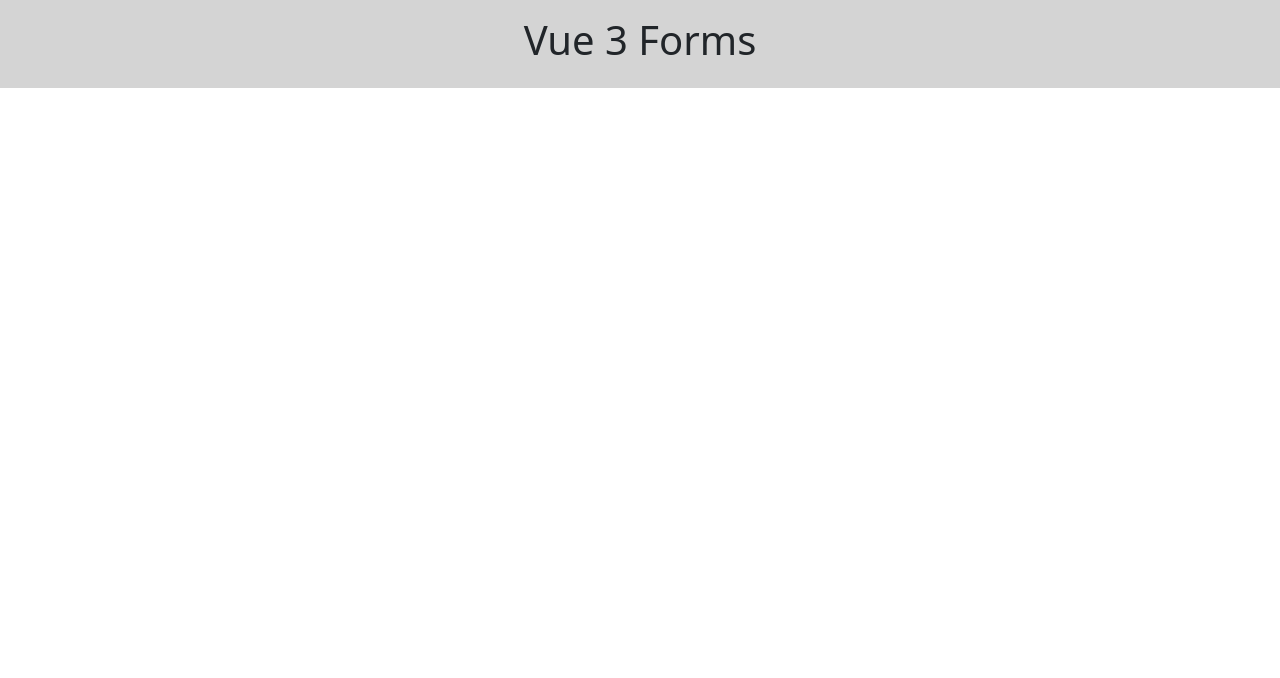
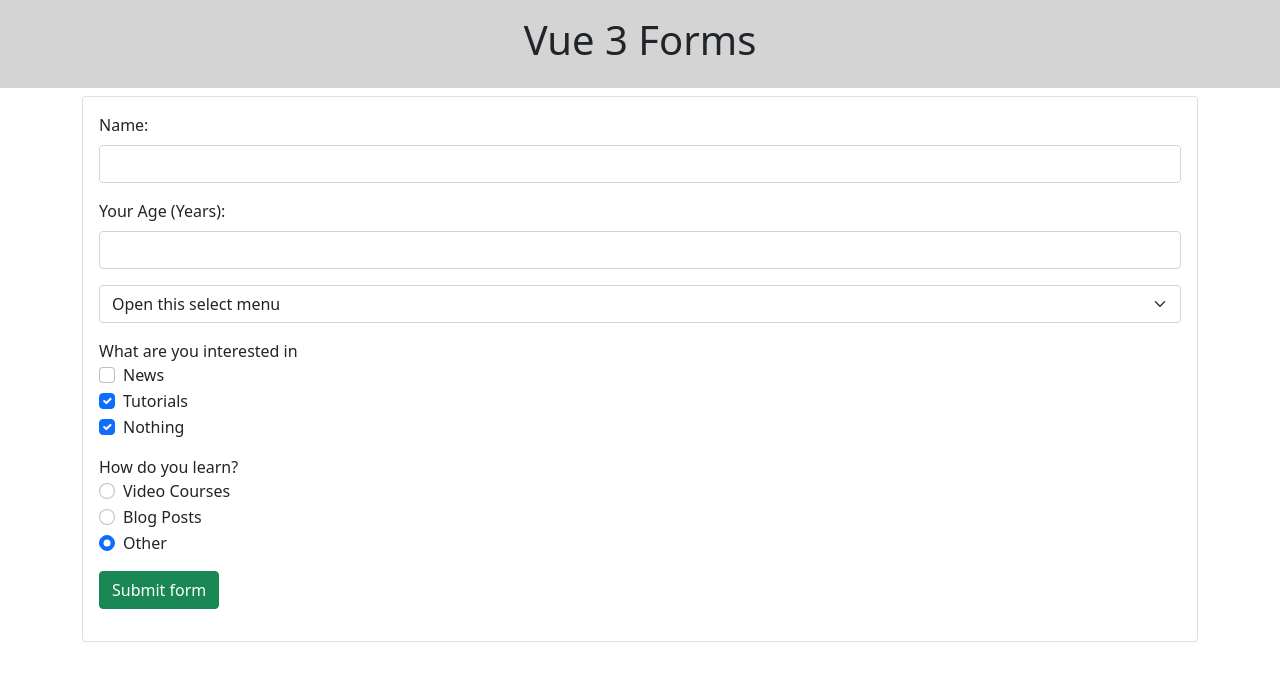
Before and after one commit to allybi-design/Vue3-Resources-App, a Vue app: page / in a window 1280 px wide. Shown: the top 678 px of the page. Built offline with nearby package versions, Linux system fonts and the light colour scheme.

Commit message:
added BaseCrad & Form Comps + basics layout

```diff
--- /dev/null
+++ b/src/components/BaseCard.vue
@@ -0,0 +1,7 @@
+<template>
+  <div class="card">
+    <div class="card-body">
+      <slot></slot>
+    </div>
+  </div>
+</template>
--- /dev/null
+++ b/src/components/Form.vue
@@ -0,0 +1,79 @@
+<template>
+  <form @submit.prevent="onSubmit">
+    <div class="mb-3">
+      <label class="form-label">Name:</label>
+      <input type="text" class="form-control" />
+    </div>
+    <div class="mb-3">
+      <label class="form-label">Your Age (Years):</label>
+      <input type="number" class="form-control" />
+    </div>
+    <div class="mb-3">
+      <select class="form-select">
+        <option selected>Open this select menu</option>
+        <option value="Google">Google</option>
+        <option value="Vue3">Vue3</option>
+        <option value="React">React</option>
+      </select>
+    </div>
+    <div class="mb-3">
+      <label class="form-check-label">What are you interested in</label>
+      <div class="form-check">
+        <input class="form-check-input" type="checkbox" value="" />
+        News
+      </div>
+      <div class="form-check">
+        <input class="form-check-input" type="checkbox" value="" checked />
+        Tutorials
+      </div>
+      <div class="form-check">
+        <input class="form-check-input" type="checkbox" value="" checked />
+        Nothing
+      </div>
+    </div>
+    <div class="mb-3">
+      <label class="form-check-label" for="flexRadioDefault1">
+        How do you learn?
+      </label>
+      <div class="form-check">
+        <input class="form-check-input" type="radio" name="flexRadioDefault" />
+        Video Courses
+      </div>
+      <div class="form-check">
+        <input class="form-check-input" type="radio" name="flexRadioDefault" />
+        Blog Posts
+      </div>
+      <div class="form-check">
+        <input
+          class="form-check-input"
+          type="radio"
+          name="flexRadioDefault"
+          checked
+        />
+        Other
+      </div>
+
+      <div class="mt-3 col-12">
+        <button class="btn btn-success" type="submit">Submit form</button>
+      </div>
+    </div>
+  </form>
+</template>
+
+<script>
+export default {
+  name: "Form",
+  data() {
+    return {
+
+    }
+  },
+  methods: {
+    onSubmit() {
+      console.log("Submitted Form")
+    }
+  }
+};
+</script>
+
+<style lang="scss" scoped></style>
--- a/src/views/Home.vue
+++ b/src/views/Home.vue
@@ -1,6 +1,10 @@
 <template>
   <NavBar />
-  <MainLayoutWrapper> </MainLayoutWrapper>
+  <MainLayoutWrapper>
+    <BaseCard>
+      <Form />
+    </BaseCard>
+  </MainLayoutWrapper>
 </template>
 
 <script>
@@ -8,12 +12,16 @@
 
 import NavBar from "@/components/NavBar";
 import MainLayoutWrapper from "@/components/MainLayoutWrapper";
+import BaseCard from "@/components/BaseCard";
+import Form from "@/components/Form";
 
 export default {
   name: "Home",
   components: {
     NavBar,
     MainLayoutWrapper,
+    BaseCard,
+    Form,
   },
   data() {
     return {};
```
